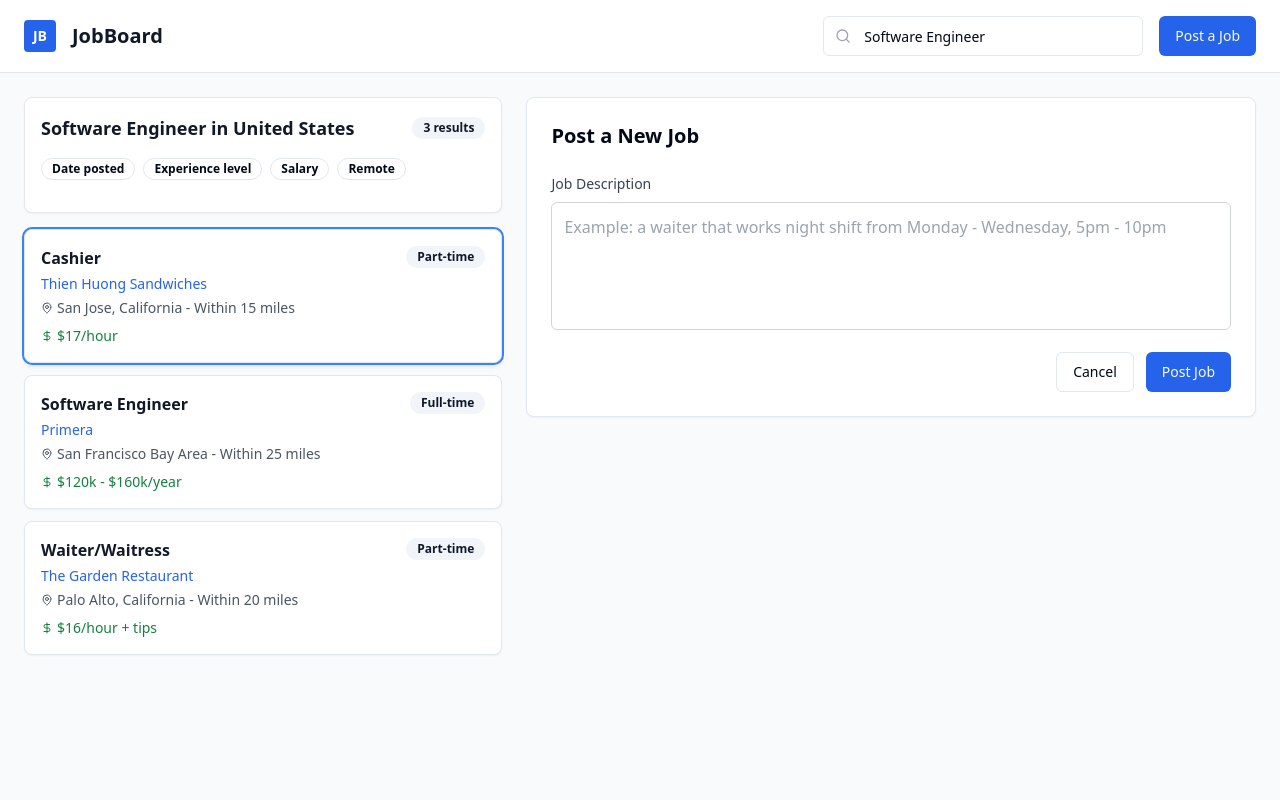
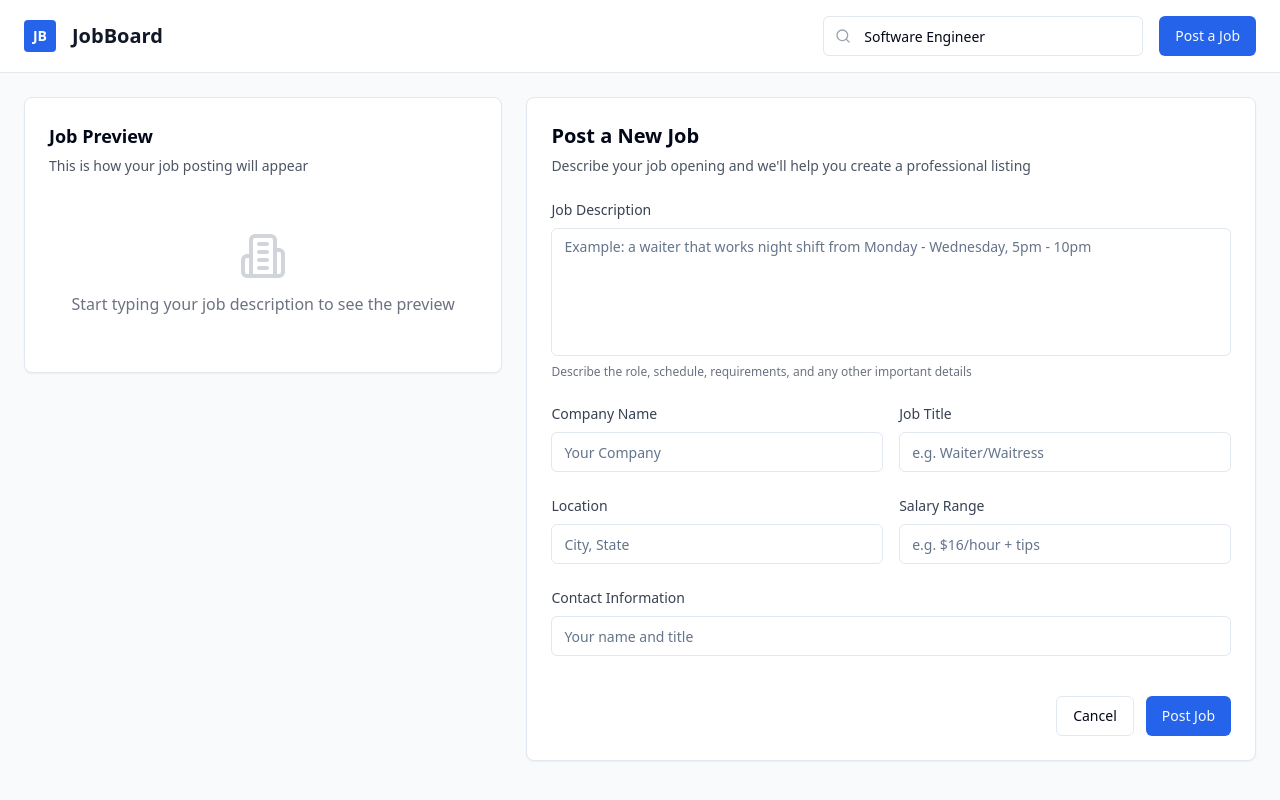
Before and after one commit to nglebm19/job-compass-nearby-finder, a React (Vite) app: page / in a window 1280 px wide. Both pictures are taken after a click on the button "Post a Job". Built offline with nearby package versions, Linux system fonts and the light colour scheme.

Commit message:
Refactor: Implement job posting module
-   When "Post a Job" is clicked, the left side displays a preview and the right side shows the job posting module.
-   Added a link to return to the jobs dashboard.

```diff
--- a/src/pages/Index.tsx
+++ b/src/pages/Index.tsx
@@ -1,4 +1,3 @@
-
 import { useState } from 'react';
 import { Search, MapPin, DollarSign, Clock, Car, Bus, Building2, Users, Star } from 'lucide-react';
 import { Button } from '@/components/ui/button';
@@ -6,6 +5,7 @@ import { Input } from '@/components/ui/input';
 import { Badge } from '@/components/ui/badge';
 import { Card, CardContent, CardHeader } from '@/components/ui/card';
 import { Separator } from '@/components/ui/separator';
+import { Textarea } from '@/components/ui/textarea';
 
 // Mock job data
 const mockJobs = [
@@ -80,6 +80,10 @@ const Index = () => {
     }
   };
 
+  const handleJobBoardClick = () => {
+    setShowPostJob(false);
+  };
+
   return (
     <div className="min-h-screen bg-gray-50">
       {/* Header */}
@@ -89,7 +93,12 @@ const Index = () => {
             <div className="w-8 h-8 bg-blue-600 rounded flex items-center justify-center">
               <span className="text-white font-bold text-sm">JB</span>
             </div>
-            <h1 className="text-xl font-semibold text-gray-900">JobBoard</h1>
+            <h1
+              className="text-xl font-semibold text-gray-900 cursor-pointer hover:text-blue-600 transition-colors"
+              onClick={handleJobBoardClick}
+            >
+              JobBoard
+            </h1>
           </div>
           <div className="flex items-center space-x-4">
             <div className="relative">
@@ -110,8 +119,39 @@ const Index = () => {
 
       <div className="max-w-7xl mx-auto px-6 py-6">
         <div className="grid grid-cols-1 lg:grid-cols-5 gap-6">
-          {/* Left Sidebar - Job Listings */}
+          {/* Left Side - Changes based on showPostJob */}
           <div className="lg:col-span-2 space-y-4">
+            {showPostJob ? (
+              /* Job Preview */
+              <Card>
+                <CardHeader>
+                  <h2 className="text-lg font-semibold">Job Preview</h2>
+                  <p className="text-sm text-gray-600">This is how your job posting will appear</p>
+                </CardHeader>
+                <CardContent>
+                  {jobDescription ? (
+                    <div className="space-y-4">
+                      <div className="p-4 border border-gray-200 rounded-lg bg-white">
+                        <h3 className="font-semibold text-gray-900 mb-2">New Job Posting</h3>
+                        <p className="text-sm text-gray-700 mb-2">Your Company</p>
+                        <div className="flex items-center text-sm text-gray-600 mb-2">
+                          <MapPin className="w-3 h-3 mr-1" />
+                          <span>Location - Just posted</span>
+                        </div>
+                        <p className="text-sm text-gray-700 mt-3">{jobDescription}</p>
+                      </div>
+                    </div>
+                  ) : (
+                    <div className="text-center py-8 text-gray-500">
+                      <Building2 className="w-12 h-12 mx-auto mb-3 text-gray-300" />
+                      <p>Start typing your job description to see the preview</p>
+                    </div>
+                  )}
+                </CardContent>
+              </Card>
+            ) : (
+              /* Job Listings */
+              <>
                 <div className="bg-white rounded-lg shadow-sm border border-gray-200 p-4">
                   <div className="flex items-center justify-between mb-4">
                     <h2 className="text-lg font-semibold text-gray-900">
@@ -159,28 +199,73 @@ const Index = () => {
                     </Card>
                   ))}
                 </div>
+              </>
+            )}
           </div>
 
-          {/* Right Panel - Job Details */}
+          {/* Right Side - Changes based on showPostJob */}
           <div className="lg:col-span-3">
             {showPostJob ? (
+              /* Post Job Form */
               <Card>
                 <CardHeader>
                   <h2 className="text-xl font-semibold">Post a New Job</h2>
+                  <p className="text-sm text-gray-600">Describe your job opening and we'll help you create a professional listing</p>
                 </CardHeader>
-                <CardContent className="space-y-4">
+                <CardContent className="space-y-6">
                   <div>
                     <label className="block text-sm font-medium text-gray-700 mb-2">
                       Job Description
                     </label>
-                    <textarea
+                    <Textarea
                       placeholder="Example: a waiter that works night shift from Monday - Wednesday, 5pm - 10pm"
                       value={jobDescription}
                       onChange={(e) => setJobDescription(e.target.value)}
-                      className="w-full h-32 p-3 border border-gray-300 rounded-md resize-none focus:ring-2 focus:ring-blue-500 focus:border-transparent"
+                      className="h-32 resize-none"
                     />
+                    <p className="text-xs text-gray-500 mt-2">
+                      Describe the role, schedule, requirements, and any other important details
+                    </p>
                   </div>
-                  <div className="flex justify-end space-x-3">
+
+                  <div className="grid grid-cols-1 md:grid-cols-2 gap-4">
+                    <div>
+                      <label className="block text-sm font-medium text-gray-700 mb-2">
+                        Company Name
+                      </label>
+                      <Input placeholder="Your Company" />
+                    </div>
+                    <div>
+                      <label className="block text-sm font-medium text-gray-700 mb-2">
+                        Job Title
+                      </label>
+                      <Input placeholder="e.g. Waiter/Waitress" />
+                    </div>
+                  </div>
+
+                  <div className="grid grid-cols-1 md:grid-cols-2 gap-4">
+                    <div>
+                      <label className="block text-sm font-medium text-gray-700 mb-2">
+                        Location
+                      </label>
+                      <Input placeholder="City, State" />
+                    </div>
+                    <div>
+                      <label className="block text-sm font-medium text-gray-700 mb-2">
+                        Salary Range
+                      </label>
+                      <Input placeholder="e.g. $16/hour + tips" />
+                    </div>
+                  </div>
+
+                  <div>
+                    <label className="block text-sm font-medium text-gray-700 mb-2">
+                      Contact Information
+                    </label>
+                    <Input placeholder="Your name and title" />
+                  </div>
+
+                  <div className="flex justify-end space-x-3 pt-4">
                     <Button variant="outline" onClick={() => setShowPostJob(false)}>
                       Cancel
                     </Button>
@@ -191,6 +276,7 @@ const Index = () => {
                 </CardContent>
               </Card>
             ) : (
+              /* Job Details */
               <div className="space-y-6">
                 {/* Job Header */}
                 <Card>
```
Lines whose indentation alone changed are shown as unchanged.
